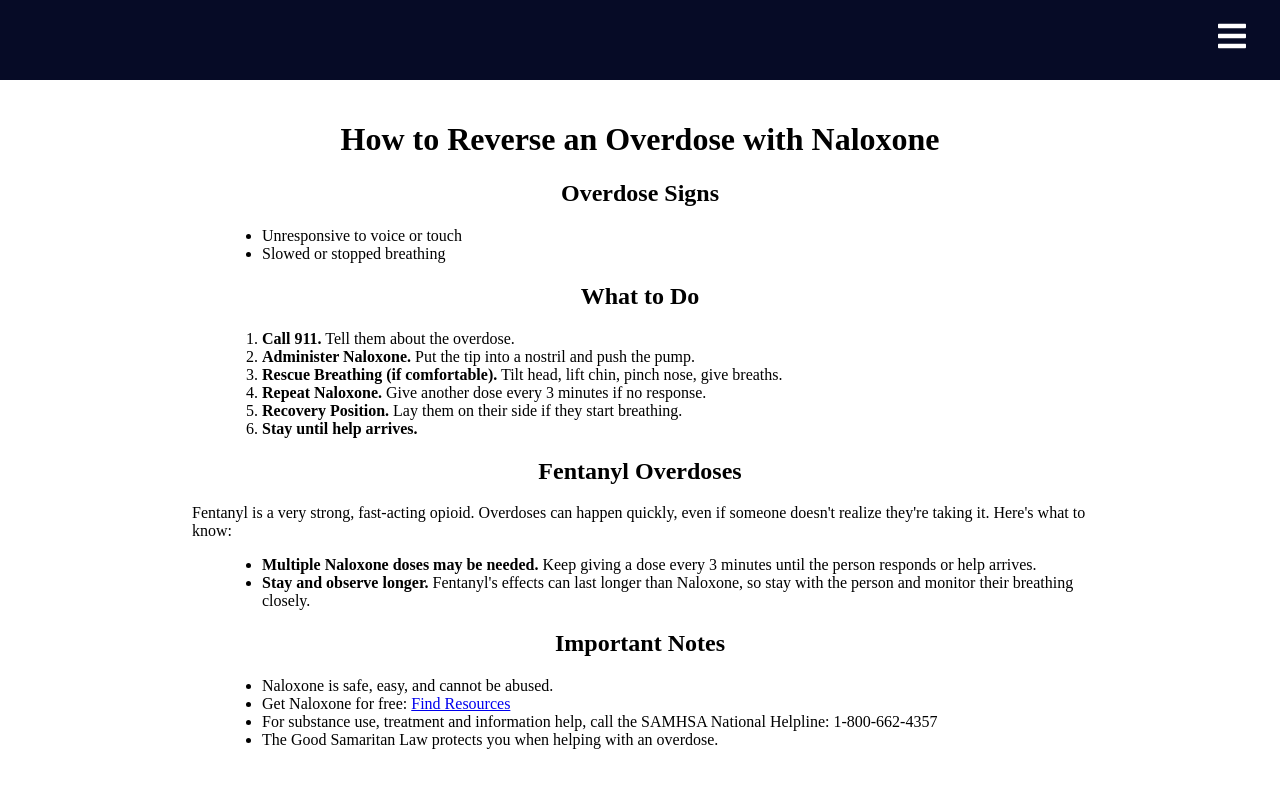
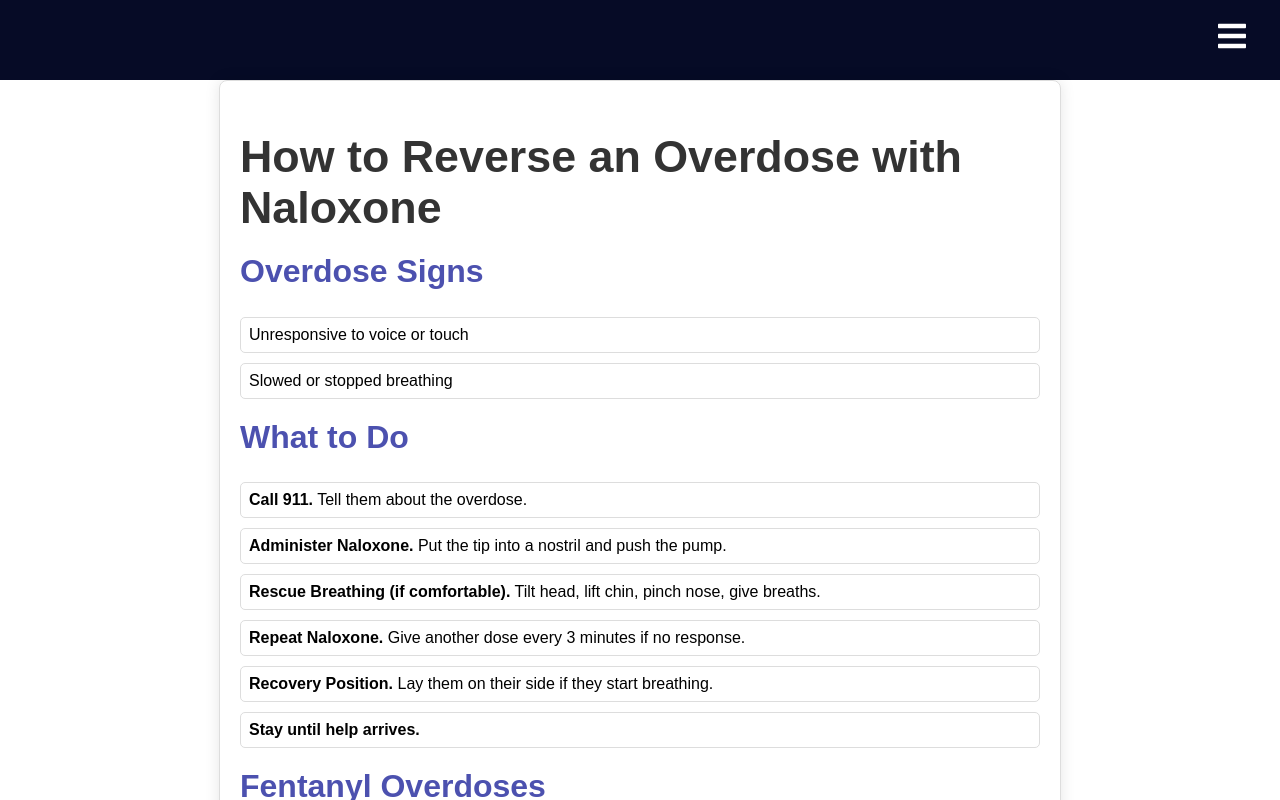
Before and after one commit to elginli/HackMerced, a React (Create React App) app in the folder client/: page /Naloxone in a window 1280 px wide. Shown: the top 800 px of the page. Built offline with nearby package versions, Linux system fonts and the light colour scheme.

Commit message:
Styling for pages

```diff
--- a/client/src/Pages/DrugUsage/DrugUsage.css
+++ b/client/src/Pages/DrugUsage/DrugUsage.css
@@ -1,15 +1,51 @@
-.DrugUsage.container {
-    width: 80%;
+.DrugUsage {
+    font-family: 'Arial', sans-serif;
+    max-width: 800px;
     margin: 0 auto;
     padding: 20px;
-    text-align: justify;
+    text-align: left;
+    border: 1px solid #ddd;
+    border-radius: 8px;
+    box-shadow: 0 0 15px rgba(0, 0, 0, 0.1);
 }
 
-.DrugUsage h1, h2 {
-    text-align: center;
+.DrugUsage h1 {
+    color: #333;
+    font-size: 2.8em;
+    margin-bottom: 20px;
 }
 
-.DrugUsage ul {
-    list-style-type: disc;
-    margin-left: 30px;
+.DrugUsage h2 {
+    color: #4c51af;
+    font-size: 2em;
+    margin-top: 20px;
 }
+
+.DrugUsage p {
+    color: #555;
+    line-height: 1.6;
+}
+
+.DrugUsage ul,
+.DrugUsage ol {
+    list-style: none;
+    padding: 0;
+}
+
+.DrugUsage li {
+    margin-bottom: 10px;
+    padding: 8px;
+    border: 1px solid #ddd;
+    border-radius: 5px;
+}
+
+.DrugUsage a {
+    color: #4c51af;
+    text-decoration: none;
+}
+
+.DrugUsage a:hover {
+    text-decoration: underline;
+}
+
+/* Adjust the spacing or add other styles as needed */
--- a/client/src/Pages/Naloxone/Naloxone.css
+++ b/client/src/Pages/Naloxone/Naloxone.css
@@ -1,19 +1,51 @@
-.Naloxone.container {
-    width: 70%;
+.Naloxone {
+    font-family: 'Arial', sans-serif;
+    max-width: 800px;
     margin: 0 auto;
     padding: 20px;
+    text-align: left;
+    border: 1px solid #ddd;
+    border-radius: 8px;
+    box-shadow: 0 0 15px rgba(0, 0, 0, 0.1);
 }
 
 .Naloxone h1 {
-    text-align: center;
+    color: #333;
+    font-size: 2.8em;
+    margin-bottom: 20px;
 }
 
-.Naloxone ol {
-    list-style-type: decimal;
-    margin-left: 30px;
+.Naloxone h2 {
+    color: #4c51af;
+    font-size: 2em;
+    margin-top: 20px;
 }
 
-.Naloxone ul {
-    list-style-type: disc;
-    margin-left: 30px;
+.Naloxone p {
+    color: #555;
+    line-height: 1.6;
 }
+
+.Naloxone ul,
+.Naloxone ol {
+    list-style: none;
+    padding: 0;
+}
+
+.Naloxone li {
+    margin-bottom: 10px;
+    padding: 8px;
+    border: 1px solid #ddd;
+    border-radius: 5px;
+}
+
+.Naloxone a {
+    color: #4c51af;
+    text-decoration: none;
+}
+
+.Naloxone a:hover {
+    text-decoration: underline;
+}
+
+/* Adjust the spacing or add other styles as needed */
--- a/client/src/Pages/Routine/Routine.css
+++ b/client/src/Pages/Routine/Routine.css
@@ -1,14 +1,42 @@
-.Routine.container {
-    width: 70%;
+.Routine {
+    font-family: 'Arial', sans-serif;
+    max-width: 800px;
     margin: 0 auto;
     padding: 20px;
-    text-align: left; /* Adjust text alignment if preferred */
+    text-align: left;
+    border: 1px solid #ddd;
+    border-radius: 8px;
+    box-shadow: 0 0 15px rgba(0, 0, 0, 0.1);
 }
 
 .Routine h1 {
-    text-align: center;
+    color: #333;
+    font-size: 2.8em;
+    margin-bottom: 20px;
 }
 
-.Routine ul, ol {
-    margin-left: 30px;
+.Routine h2 {
+    color: #4c51af;
+    font-size: 2em;
+    margin-top: 20px;
 }
+
+.Routine p {
+    color: #555;
+    line-height: 1.6;
+}
+
+.Routine ul,
+.Routine ol {
+    list-style: none;
+    padding: 0;
+}
+
+.Routine li {
+    margin-bottom: 10px;
+    padding: 8px;
+    border: 1px solid #ddd;
+    border-radius: 5px;
+}
+
+/* Adjust the spacing or add other styles as needed */
```
